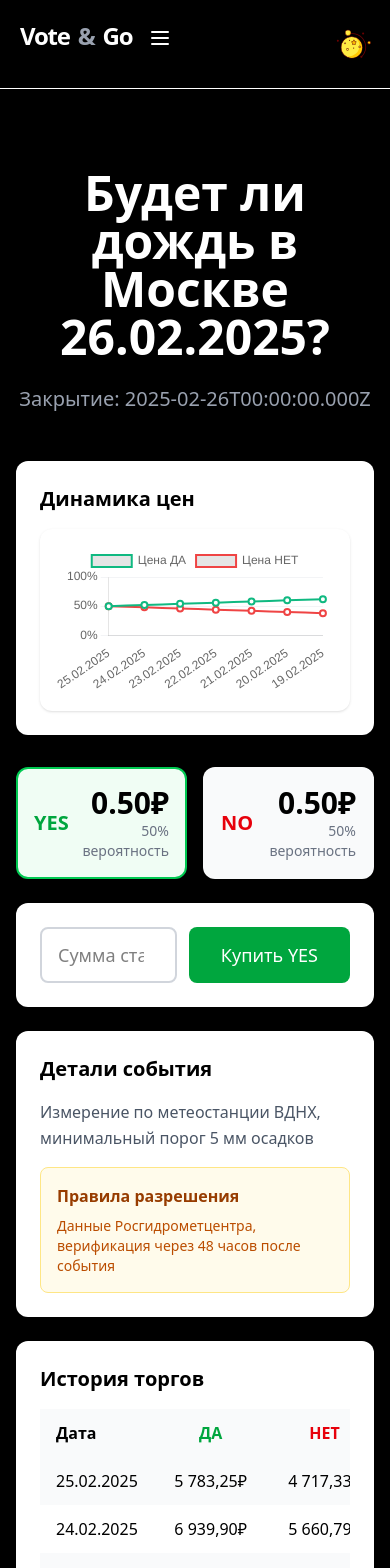
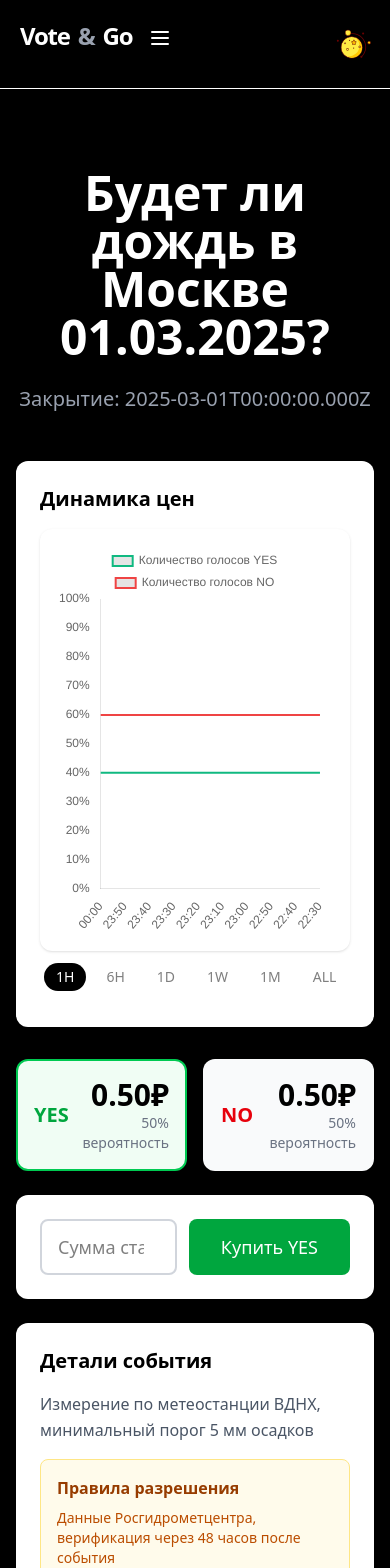
Before and after one commit to Vote-Go/frontend, a React (Vite) app: page /event/1 in a window 390 px wide. Shown: the top 1568 px of the page. Built offline with nearby package versions, Linux system fonts and the light colour scheme.

Commit message:
dynamic x axis added

```diff
--- a/src/entities/market/types/market.ts
+++ b/src/entities/market/types/market.ts
@@ -14,14 +14,16 @@ export interface HistoricalDataPoint {
   date: Date;
   probabilityYes: number;
   volumeYes: number;
-	volumeNo: number
+  volumeNo: number;
 }
 
 export interface MarketActivityChart {
   timestamps: number[];
-	volumes: number[];
+
   pricesYes: number[];
   pricesNo: number[];
+  volumeNo: number[];
+  volumeYes: number[];
 }
 
 interface MarketOutcome {
--- a/src/features/bet/ui/ChartSection.tsx
+++ b/src/features/bet/ui/ChartSection.tsx
@@ -3,32 +3,47 @@ import { LineChart } from "../../../shared/ui/LineCharts/LineChart";
 
 interface IChartSection {
   marketData: MarketData;
-	className?: string;
+  selectedSpread: string;
 }
 
-const ChartSection: React.FC<IChartSection> = ({ marketData, className }) => {
+// date that's being shown along the x axis
+const dateAxis = (selectedSpread: string, t: Date): string => {
+  if (
+    selectedSpread == "1H" ||
+    selectedSpread == "6H" ||
+    selectedSpread == "1D"
+  ) {
+    return t.toTimeString().substring(0, 5);
+  }
+  return t.toLocaleDateString();
+};
+
+const ChartSection: React.FC<IChartSection> = ({
+  marketData,
+  selectedSpread,
+}) => {
   return (
-		<div
-			className={`p-6 bg-white rounded-xl shadow-lg w-full ${className}`}
-		>
+    <>
       <h3 className="text-xl font-semibold mb-4">Динамика цен</h3>
       <LineChart
         data={{
           labels: marketData.activityChart.timestamps.map((t) =>
-						new Date(t).toLocaleDateString("ru-RU")
+            dateAxis(selectedSpread, new Date(t))
           ),
           datasets: [
             {
-							label: "Цена ДА",
-							data: marketData.activityChart.pricesYes,
+              label: "Количество голосов YES",
+              data: marketData.activityChart.volumeYes,
               borderColor: "#10B981",
               tension: 0.4,
+              pointStyle: false,
             },
             {
-							label: "Цена НЕТ",
-							data: marketData.activityChart.pricesNo,
+              label: "Количество голосов NO",
+              data: marketData.activityChart.volumeNo,
               borderColor: "#EF4444",
               tension: 0.4,
+              pointStyle: false,
             },
           ],
         }}
@@ -36,14 +51,20 @@ const ChartSection: React.FC<IChartSection> = ({ marketData, className }) => {
           plugins: {
             tooltip: {
               callbacks: {
-								label: (ctx) =>
-									`${ctx.dataset.label}: ${ctx.raw}₽`,
+                label: (ctx) => `${ctx.dataset.label}: ${ctx.raw}₽`,
+              },
+            },
+            legend: {
+              display: true,
+              labels: {
+                boxWidth: 20,
+                boxHeight: 10,
               },
             },
           },
         }}
       />
-		</div>
+    </>
   );
 };
 
--- a/src/pages/Event.tsx
+++ b/src/pages/Event.tsx
@@ -13,14 +13,43 @@ import { Hero } from "../widgets/hero";
 import { formatMarketDate, generateMarketData } from "../shared/lib";
 import { TypeOfVote } from "../entities/market/types/common";
 
+// Buttons under the Chart for showing the spread across the given time period
+// 1H 1D 1W 1M ALL
+const SpreadButtons = (updateMarketData: Function, selectedSpread: string) => {
+  const spreadOptions = ["1H", "6H", "1D", "1W", "1M", "ALL"];
+  const spreadChooseStyle =
+    "focus:rounded-full focus:bg-black focus:text-white hover:cursor-pointer hover:bg-black/5  hover:rounded-full hover:delay-50";
+
+  return spreadOptions.map((option, index) => {
+    return (
+      <button
+        onClick={() => updateMarketData(option)}
+        className={`${index == 0 && selectedSpread == "1H" && "rounded-full text-white bg-black"} block mx-1 text-black/50 text-sm px-3 py-1 ${spreadChooseStyle}`}
+      >
+        {option}
+      </button>
+    );
+  });
+};
+
 const Event = () => {
-	const [marketData] = useState(generateMarketData()[0]);
+  const [selectedSpread, setSelectedSpread] = useState("1H"); // show for 1H time spread by default
+  const [marketData, setMarketData] = useState(
+    generateMarketData(selectedSpread)[0]
+  );
   const { selectedOutcome, setSelectedOutcome, amount, setAmount } = useBet();
 
   const potentialPayout = useMemo(
     () => calculatePayout(amount, selectedOutcome, marketData),
     [amount, selectedOutcome, marketData]
   );
+
+  function updateMarketData(option: string) {
+    setMarketData(generateMarketData(option)[0]);
+    setSelectedSpread(option);
+  }
+
+  console.log(marketData);
 
   return (
     <Container className="mx-auto space-y-6">
@@ -30,7 +59,15 @@ const Event = () => {
       />
 
       <div className="grid grid-cols-1 md:grid-cols-2 gap-8 md:gap-12 lg:gap-8 xl:gap-12">
-				<ChartSection marketData={marketData} className="md:order-2" />
+        <div className="p-6 bg-white rounded-xl shadow-lg w-full md:order-2">
+          <ChartSection
+            marketData={marketData}
+            selectedSpread={selectedSpread}
+          />
+          <div className="flex justify-between w-1/3 my-3">
+            {SpreadButtons(updateMarketData, selectedSpread)}
+          </div>
+        </div>
 
         <div className="grid grid-rows-[auto_1fr] md:grid-rows-none gap-6 md:gap-8">
           <div className="grid grid-cols-2 gap-4 md:gap-6 lg:gap-8">
@@ -42,13 +79,9 @@ const Event = () => {
                   key={outcome}
                   outcome={outcome}
                   selected={selectedOutcome === outcome}
-									price={
-										marketData.currentStats[lowerOutcome]
-											.price
-									}
+                  price={marketData.currentStats[lowerOutcome].price}
                   probability={
-										marketData.currentStats[lowerOutcome]
-											.probability
+                    marketData.currentStats[lowerOutcome].probability
                   }
                   onClick={() => setSelectedOutcome(outcome)}
                   className="h-full"
--- a/src/shared/lib/mok/generateMokData.ts
+++ b/src/shared/lib/mok/generateMokData.ts
@@ -1,31 +1,58 @@
-import { subDays } from "date-fns";
+import { subDays, subHours, subMinutes, subWeeks } from "date-fns";
 import {
   HistoricalDataPoint,
   MarketActivityChart,
   MarketData,
 } from "../../../entities/market/types/market";
 
-const BASE_DATE = new Date("2025-02-26");
-const DAYS_COUNT = 7;
+const BASE_DATE = new Date("2025-03-01");
+const DAYS_COUNT = 14;
 const BASE_PROBABILITY = 50;
 const VOLUME_BASE = 25000;
+const MINUTE_DIFFER = 10;
+const HOUR_DIFFER = 1;
+const DAY_DIFFER = 3;
+const WEEK_DIFFER = 1;
+const MONTH_DIFFER = 4;
+const ALL_DIFFER = 2;
 
 const calculateProbabilities = (index: number) => {
-	const probYes = Math.min(85, Math.max(15, BASE_PROBABILITY + index * 5));
+  const probYes = Math.min(65, Math.max(15, BASE_PROBABILITY + index * 5));
   return {
     yes: probYes,
     no: 100 - probYes,
   };
 };
 
+// spreadBy: [1 hour | 6 hours | 1 day | 1 week | 1 month| ALL]
+// step: [10 minutes | 3 hours | 12 hours | 3 days | 7 days | 2 weeks]
+// returns date: "28.02.2025 21:00" | "28.02.2025 18:00" | "28.02.2025 09:00", etc.
+const dateSpread = (baseDate: Date, spreadBy: string, index: number) => {
+  switch (spreadBy) {
+    case "1H":
+      return subMinutes(baseDate, MINUTE_DIFFER * index); // two dates differ by 10- minutes
+    case "6H":
+      return subHours(baseDate, HOUR_DIFFER * index); // two dates differ by 3 hours
+    case "1D":
+      return subHours(baseDate, DAY_DIFFER * index); // two dates differ by 12 hours
+    case "1W":
+      return subDays(baseDate, WEEK_DIFFER * index); // two dates differ by 3 days
+    case "1M":
+      return subDays(baseDate, MONTH_DIFFER * index); // two dates differ by a week
+    default:
+      return subWeeks(baseDate, ALL_DIFFER * index);
+  }
+};
+
 const generateHistoricalData = (
   baseDate: Date,
   index: number,
   volumeYes: number,
-	volumeNo: number
+  volumeNo: number,
+  selectedSpread: string
 ): HistoricalDataPoint[] => {
-	return Array.from({ length: 7 }, (_, j) => ({
-		date: subDays(baseDate, j + 1),
+  return Array.from({ length: 10 }, (_, j) => ({
+    date: dateSpread(baseDate, selectedSpread, j),
     probabilityYes: Math.min(
       95,
       Math.max(5, BASE_PROBABILITY + j * 2 - index * 3)
@@ -39,7 +66,13 @@ const createActivityChart = (
   historicalData: HistoricalDataPoint[]
 ): MarketActivityChart => ({
   timestamps: historicalData.map((d) => d.date.getTime()),
-	volumes: historicalData.map((d) => d.volume),
+
+  volumeNo: historicalData.map(
+    (d) => 100 * Number((d.volumeNo / (d.volumeNo + d.volumeYes)).toFixed(1))
+  ),
+  volumeYes: historicalData.map(
+    (d) => 100 * Number((d.volumeYes / (d.volumeNo + d.volumeYes)).toFixed(1))
+  ),
   pricesYes: historicalData.map((d) =>
     Number((d.probabilityYes / 100).toFixed(2))
   ),
@@ -48,14 +81,14 @@ const createActivityChart = (
   ),
 });
 
-export const generateMarketData = (): MarketData[] => {
+export const generateMarketData = (selectedSpread: string): MarketData[] => {
   return Array.from({ length: DAYS_COUNT }, (_, i) => {
     const currentDate = subDays(BASE_DATE, i);
     const { yes: probYes, no: probNo } = calculateProbabilities(i);
 
     const totalVolume = VOLUME_BASE + Math.random() * 15000 * i;
     const yesVolume =
-			totalVolume * (probYes / 100) * (0.9 + Math.random() * 0.2);
+      totalVolume * (probYes / 100) * (0.4 + Math.random() * 0.2);
     const noVolume =
       totalVolume * (probYes / 100) * (0.6 + Math.random() * 0.2);
 
@@ -63,7 +96,8 @@ export const generateMarketData = (): MarketData[] => {
       currentDate,
       i,
       yesVolume,
-			noVolume
+      noVolume,
+      selectedSpread
     );
 
     return {
--- a/src/shared/ui/LineCharts/LineChart.tsx
+++ b/src/shared/ui/LineCharts/LineChart.tsx
@@ -28,6 +28,7 @@ export interface LineChartProps {
       data: number[];
       borderColor: string;
       tension?: number;
+      pointStyle?: boolean;
     }[];
   };
   options?: any;
@@ -58,10 +59,10 @@ export const LineChart = ({ data, options }: LineChartProps) => {
     scales: {
       y: {
         min: 0,
-				max: 1,
-				grid: { color: "#F3F4F6" },
+        max: 100,
+        grid: { display: false },
         ticks: {
-					callback: (value: number) => `${(value * 100).toFixed(0)}%`,
+          callback: (value: number) => `${value.toFixed(0)}%`,
           font: { size: 12 },
         },
       },
@@ -97,8 +98,10 @@ export const LineChart = ({ data, options }: LineChartProps) => {
   };
 
   return (
-		<div className="p-4 bg-white rounded-xl shadow-sm">
+    <>
+      <div className="p-4 bg-white rounded-xl shadow-sm h-[50vh]">
         <Line options={defaultOptions} data={processedData} />
       </div>
+    </>
   );
 };
```
Lines whose indentation alone changed are shown as unchanged.
